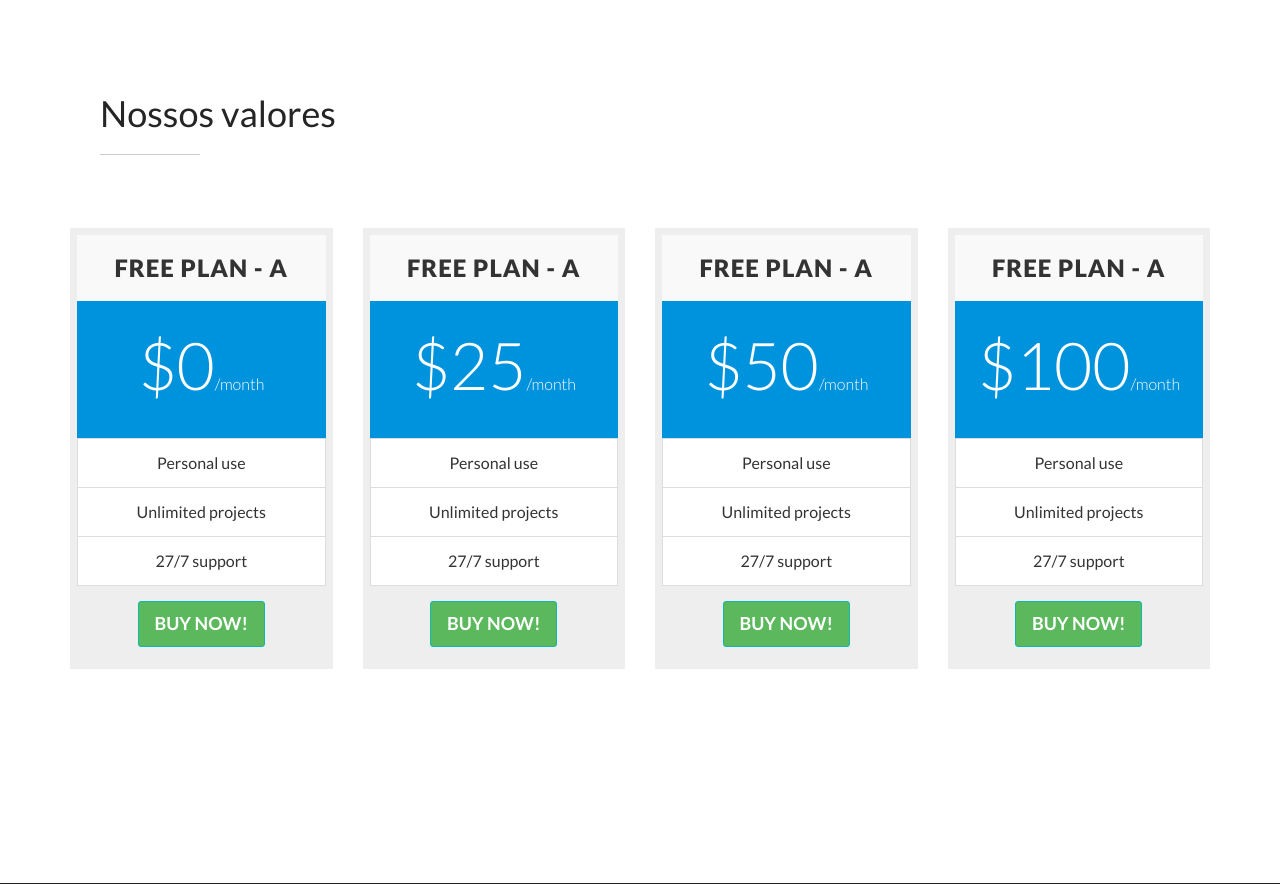
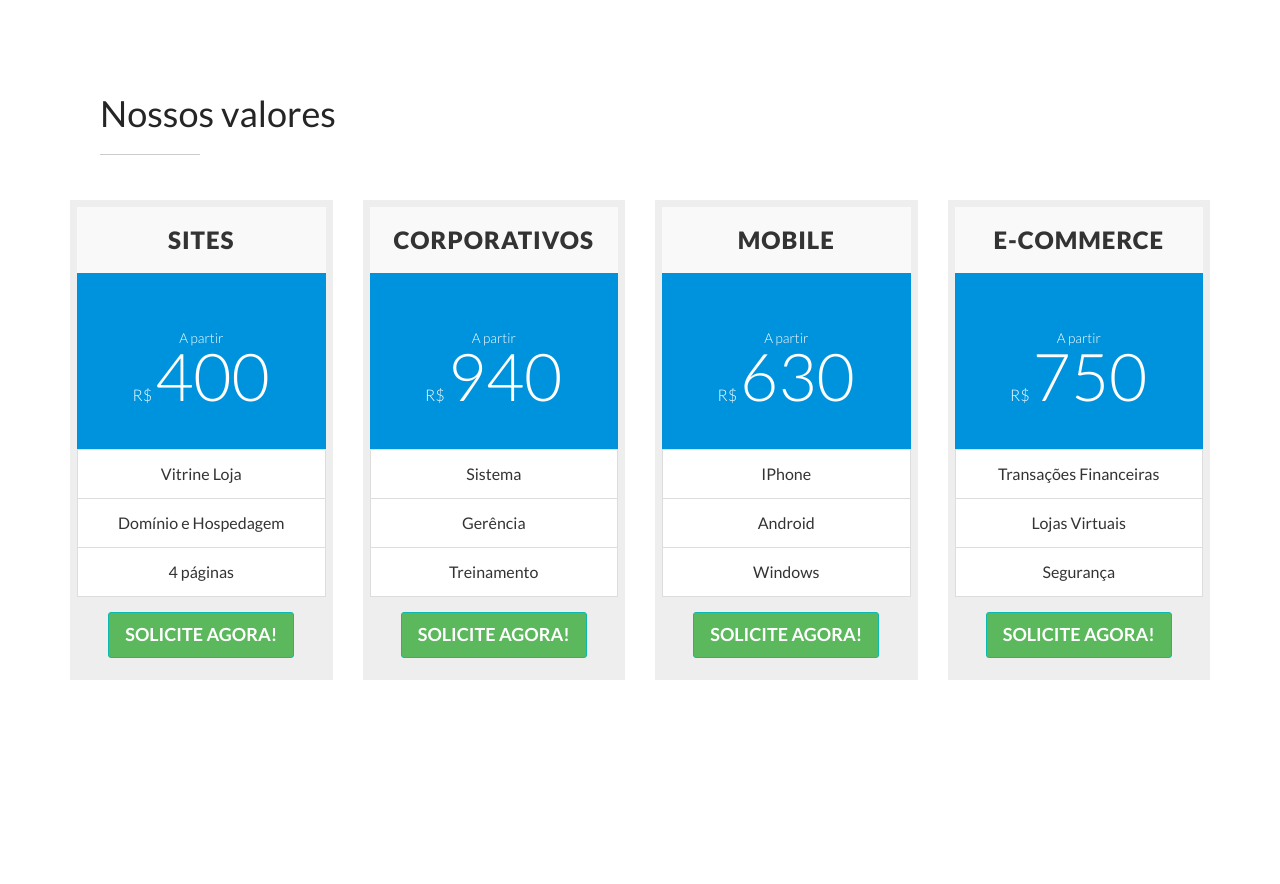
Before and after one commit to renatosoares/rexweb, a PHP site: page /dev.php in a window 1280 px wide; the page is wider, and only the part inside the window is pictured. Shown: the part 1807-2691 px from the top of that part. Run offline with PHP 8.4, Linux system fonts and the light colour scheme; some libraries are stand-ins or nearby versions.

Commit message:
tabelas de preços com valores

```diff
--- a/dev.php
+++ b/dev.php
@@ -103,10 +103,10 @@
 
 <div class="container">
 
-	<div class="row text-center">
+<!-- 	<div class="row text-center">
 		<div class="col-md-12">
 			<script async src="//pagead2.googlesyndication.com/pagead/js/adsbygoogle.js"></script>
-			<!-- Link ads 728 x 15 -->
+			<!-- Link ads 728 x 15 ->
 			<ins class="adsbygoogle"
 				 style="display:inline-block;width:728px;height:15px"
 				 data-ad-client="ca-pub-0399664117018381"
@@ -115,7 +115,7 @@
 			(adsbygoogle = window.adsbygoogle || []).push({});
 			</script>
 		</div>
-	</div>
+	</div> -->
 
 	<div class="row wow fadeInUp animated animated" style="visibility: visible;">
 
@@ -123,17 +123,18 @@
 			<!-- Price Table Item -->
 			<div class="price-table text-center">
 				<div class="price-table-heading">
-					<h4 class="title">FREE PLAN - A</h4>
+					<h4 class="title">SITES</h4>
 				</div>
 				<div class="price-table-body">
-					<p class="value">$0<small>/month</small></p>
+					<p><small>A partir  </small></p>
+					<p class="value"> <small>R$ </small> 400</p>
 				</div>
 				<ul class="list-group">
-					<li class="list-group-item"><i class="icon-ok text-success"></i> Personal use</li>
-					<li class="list-group-item"><i class="icon-ok text-success"></i> Unlimited projects</li>
-					<li class="list-group-item"><i class="icon-ok text-success"></i> 27/7 support</li>
+					<li class="list-group-item"><i class="icon-ok text-success"></i> Vitrine Loja</li>
+					<li class="list-group-item"><i class="icon-ok text-success"></i> Domínio e Hospedagem</li>
+					<li class="list-group-item"><i class="icon-ok text-success"></i> 4 páginas</li>
 				</ul>
-				<div class="price-table-footer"> <a class="btn btn-lg btn-success" href="#">BUY NOW!</a> </div>
+				<div class="price-table-footer"> <a class="btn btn-lg btn-success" href="#">SOLICITE AGORA!</a> </div>
 			</div>
 			<!-- END Price Table Item -->
 
@@ -146,17 +147,18 @@
 			<!-- Price Table Item -->
 			<div class="price-table text-center">
 				<div class="price-table-heading">
-					<h4 class="title">FREE PLAN - A</h4>
+					<h4 class="title">CORPORATIVOS</h4>
 				</div>
 				<div class="price-table-body">
-					<p class="value">$25<small>/month</small></p>
+					<p><small>A partir  </small></p>
+					<p class="value"><small>R$ </small> 940</p>
 				</div>
 				<ul class="list-group">
-					<li class="list-group-item"><i class="icon-ok text-success"></i> Personal use</li>
-					<li class="list-group-item"><i class="icon-ok text-success"></i> Unlimited projects</li>
-					<li class="list-group-item"><i class="icon-ok text-success"></i> 27/7 support</li>
+					<li class="list-group-item"><i class="icon-ok text-success"></i> Sistema</li>
+					<li class="list-group-item"><i class="icon-ok text-success"></i> Gerência</li>
+					<li class="list-group-item"><i class="icon-ok text-success"></i> Treinamento</li>
 				</ul>
-				<div class="price-table-footer"> <a class="btn btn-lg btn-success" href="#">BUY NOW!</a> </div>
+				<div class="price-table-footer"> <a class="btn btn-lg btn-success" href="#">SOLICITE AGORA!</a> </div>
 			</div>
 			<!-- END Price Table Item -->
 
@@ -169,17 +171,18 @@
 			<!-- Price Table Item -->
 			<div class="price-table text-center">
 				<div class="price-table-heading">
-					<h4 class="title">FREE PLAN - A</h4>
+					<h4 class="title">MOBILE</h4>
 				</div>
 				<div class="price-table-body">
-					<p class="value">$50<small>/month</small></p>
+					<p><small>A partir  </small></p>
+					<p class="value"> <small>R$ </small> 630</p>
 				</div>
 				<ul class="list-group">
-					<li class="list-group-item"><i class="icon-ok text-success"></i> Personal use</li>
-					<li class="list-group-item"><i class="icon-ok text-success"></i> Unlimited projects</li>
-					<li class="list-group-item"><i class="icon-ok text-success"></i> 27/7 support</li>
+					<li class="list-group-item"><i class="icon-ok text-success"></i> IPhone</li>
+					<li class="list-group-item"><i class="icon-ok text-success"></i> Android</li>
+					<li class="list-group-item"><i class="icon-ok text-success"></i> Windows</li>
 				</ul>
-				<div class="price-table-footer"> <a class="btn btn-lg btn-success" href="#">BUY NOW!</a> </div>
+				<div class="price-table-footer"> <a class="btn btn-lg btn-success" href="#">SOLICITE AGORA!</a> </div>
 			</div>
 			<!-- END Price Table Item -->
 
@@ -192,17 +195,18 @@
 			<!-- Price Table Item -->
 			<div class="price-table text-center">
 				<div class="price-table-heading">
-					<h4 class="title">FREE PLAN - A</h4>
+					<h4 class="title">E-COMMERCE</h4>
 				</div>
 				<div class="price-table-body">
-					<p class="value">$100<small>/month</small></p>
+					<p><small>A partir  </small></p>
+					<p class="value"> <small>R$ </small> 750</p>
 				</div>
 				<ul class="list-group">
-					<li class="list-group-item"><i class="icon-ok text-success"></i> Personal use</li>
-					<li class="list-group-item"><i class="icon-ok text-success"></i> Unlimited projects</li>
-					<li class="list-group-item"><i class="icon-ok text-success"></i> 27/7 support</li>
+					<li class="list-group-item"><i class="icon-ok text-success"></i> Transações Financeiras</li>
+					<li class="list-group-item"><i class="icon-ok text-success"></i> Lojas Virtuais</li>
+					<li class="list-group-item"><i class="icon-ok text-success"></i> Segurança</li>
 				</ul>
-				<div class="price-table-footer"> <a class="btn btn-lg btn-success" href="#">BUY NOW!</a> </div>
+				<div class="price-table-footer"> <a class="btn btn-lg btn-success" href="#">SOLICITE AGORA!</a> </div>
 			</div>
 			<!-- END Price Table Item -->
 
```
Also changed, not shown: img/favicon.ico.
